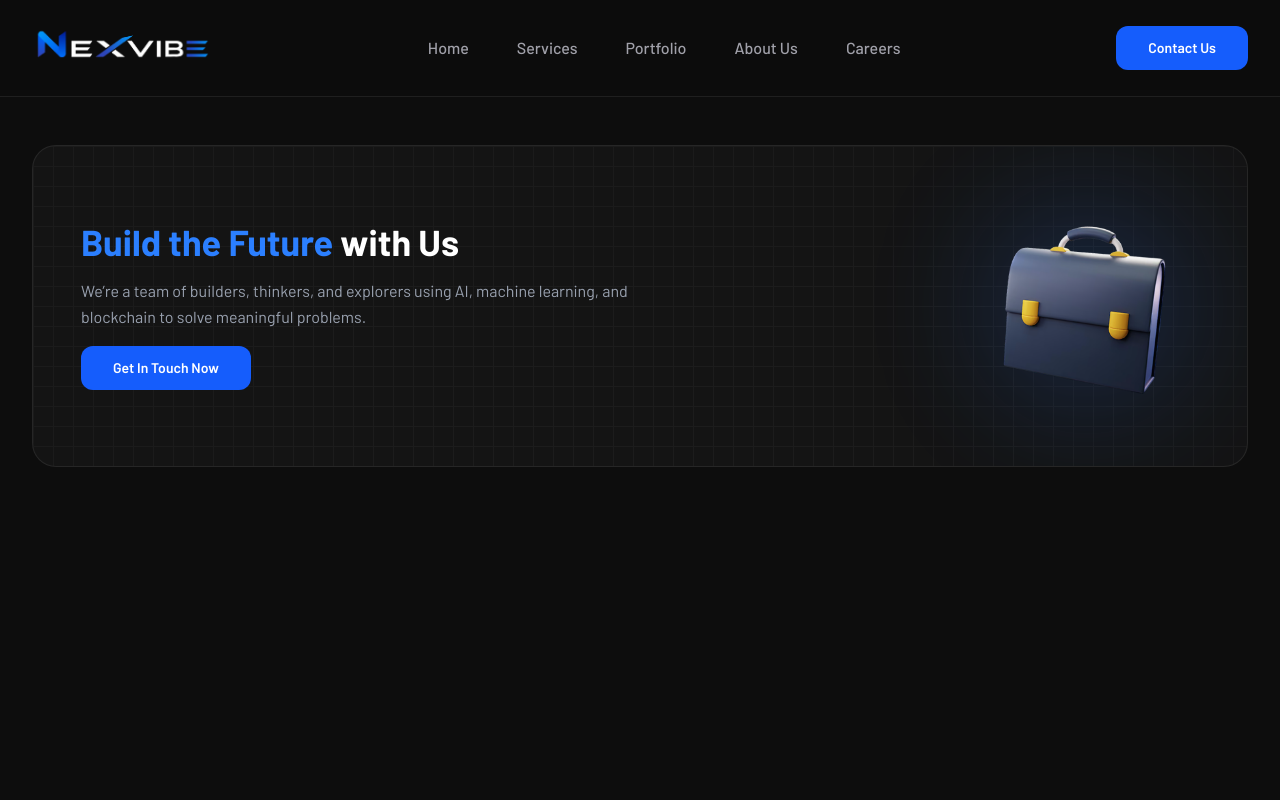
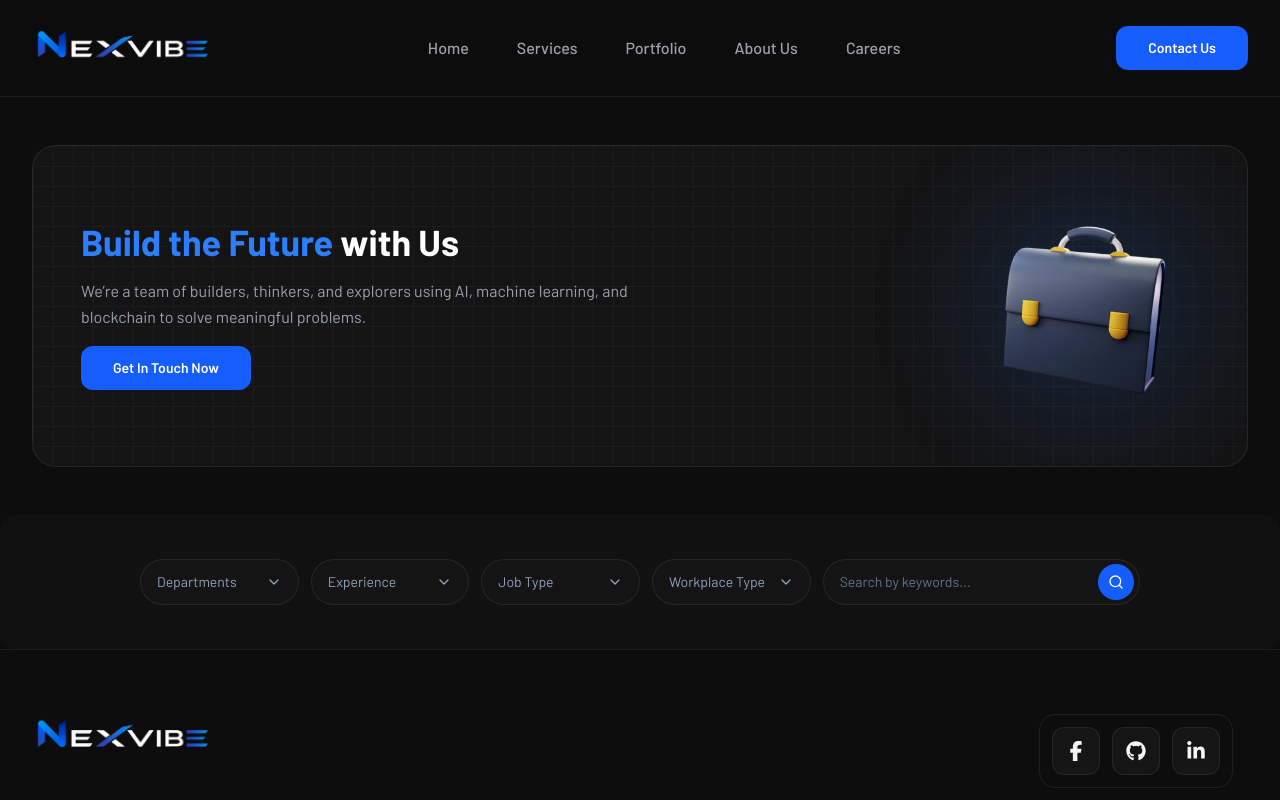
Before and after one commit to TheMehediHQ/Nexvibe, a Next.js app: page /careers in a window 1280 px wide. Shown: the top 800 px of the page. Built offline with nearby package versions, Linux system fonts and the light colour scheme.

Commit message:
add careers page with hero section and filter bar

```diff
--- a/app/(website)/careers/CareersSection.tsx
+++ b/app/(website)/careers/CareersSection.tsx
@@ -6,8 +6,8 @@ import { motion } from "framer-motion";
 
 export default function CareersSection() {
   return (
-    <section className="text-gray-300 min-h-screen py-12">
-      <div className="mx-auto max-w-7xl px-4 sm:px-6 lg:px-8 space-y-10">
+    <section className="text-gray-300  py-12 ">
+      <div className="mx-auto max-w-7xl px-4 sm:px-6 lg:px-8 space-y-10 ">
 
         {/* Hero Banner */}
         <div className="relative overflow-hidden bg-[#141414] rounded-3xl p-8 md:p-12 border border-white/10 flex flex-col md:flex-row items-center justify-between gap-8">
--- /dev/null
+++ b/app/(website)/careers/FilterBar.tsx
@@ -0,0 +1,117 @@
+"use client";
+
+import { useState, useRef, useEffect } from "react";
+import { ChevronDown, Search } from "lucide-react";
+
+const FILTERS = [
+  { key: "department", label: "Departments", options: ["Engineering", "Design", "Marketing", "Sales", "Human Resources"] },
+  { key: "experience", label: "Experience", options: ["Entry Level", "1-3 years", "3-5 years", "5+ years"] },
+  { key: "jobType", label: "Job Type", options: ["Full-time", "Part-time", "Contract", "Internship"] },
+  { key: "workplaceType", label: "Workplace Type", options: ["On-site", "Remote", "Hybrid"] },
+];
+
+type DropdownProps = {
+  label: string;
+  options: string[];
+  selected: string | null | undefined;
+  onSelect: (value: string | null) => void;
+};
+
+function Dropdown({ label, options, selected, onSelect }: DropdownProps) {
+  const [open, setOpen] = useState(false);
+  const ref = useRef<HTMLDivElement>(null);
+
+  useEffect(() => {
+    function handleClickOutside(e: MouseEvent) {
+      if (ref.current && !ref.current.contains(e.target as Node)) setOpen(false);
+    }
+    document.addEventListener("mousedown", handleClickOutside);
+    return () => document.removeEventListener("mousedown", handleClickOutside);
+  }, []);
+
+  return (
+    <div ref={ref} className="relative flex-1 ">
+      <button
+        onClick={() => setOpen((v) => !v)}
+        className="w-full flex items-center justify-between gap-2 px-4 py-3 rounded-full bg-[#141414] border border-white/10 text-sm text-slate-200 hover:border-white/20 transition-colors"
+      >
+        <span className={selected ? "text-white" : "text-slate-400"}>
+          {selected || label}
+        </span>
+        <ChevronDown
+          size={16}
+          className={`text-slate-400 shrink-0 transition-transform ${open ? "rotate-180" : ""}`}
+        />
+      </button>
+
+      {open && (
+        <div className="absolute z-20 mt-2 w-full rounded-xl bg-[#12141c] border border-white/10 shadow-xl overflow-hidden">
+          {selected && (
+            <button
+              onClick={() => {
+                onSelect(null);
+                setOpen(false);
+              }}
+              className="w-full text-left px-4 py-2.5 text-sm text-slate-500 hover:bg-white/5 hover:text-slate-300 transition-colors"
+            >
+              Clear
+            </button>
+          )}
+          {options.map((opt) => (
+            <button
+              key={opt}
+              onClick={() => {
+                onSelect(opt);
+                setOpen(false);
+              }}
+              className={`w-full text-left px-4 py-2.5 text-sm transition-colors ${
+                selected === opt
+                  ? "bg-white/10 text-white"
+                  : "text-slate-300 hover:bg-white/5"
+              }`}
+            >
+              {opt}
+            </button>
+          ))}
+        </div>
+      )}
+    </div>
+  );
+}
+
+type FilterValues = Record<string, string | null>;
+
+export default function FilterBar() {
+  const [values, setValues] = useState<FilterValues>({});
+  const [query, setQuery] = useState("");
+
+  return (
+    <div className=" w-full flex items-center justify-center rounded-2xl bg-[#111111]  p-8">
+      <div className="w-full max-w-5xl flex flex-wrap items-center gap-3 p-3 rounded-full ">
+        {FILTERS.map((f) => (
+          <Dropdown
+            key={f.key}
+            label={f.label}
+            options={f.options}
+            selected={values[f.key]}
+            onSelect={(val) =>
+              setValues((prev) => ({ ...prev, [f.key]: val }))
+            }
+          />
+        ))}
+
+        <div className="relative flex-[2] min-w-[220px]">
+          <input
+            value={query}
+            onChange={(e) => setQuery(e.target.value)}
+            placeholder="Search by keywords..."
+            className="w-full pl-4 pr-11 py-3 rounded-full bg-[#141414] border border-white/10 text-sm text-slate-200 placeholder:text-slate-500 focus:outline-none focus:border-white/25 transition-colors"
+          />
+          <button className="absolute right-1.5 top-1/2 -translate-y-1/2 w-9 h-9 flex items-center justify-center rounded-full bg-blue-600 hover:bg-blue-500 transition-colors">
+            <Search size={16} className="text-white" />
+          </button>
+        </div>
+      </div>
+    </div>
+  );
+}
--- a/app/(website)/careers/page.tsx
+++ b/app/(website)/careers/page.tsx
@@ -1,6 +1,12 @@
 import CareersSection from "./CareersSection";
-
+import FilterBar from "./FilterBar";
 
 export default function CareersPage() {
-  return <CareersSection />;
+  return (
+    <>
+
+      <CareersSection />
+      <FilterBar />
+    </>
+  );
 }
```
